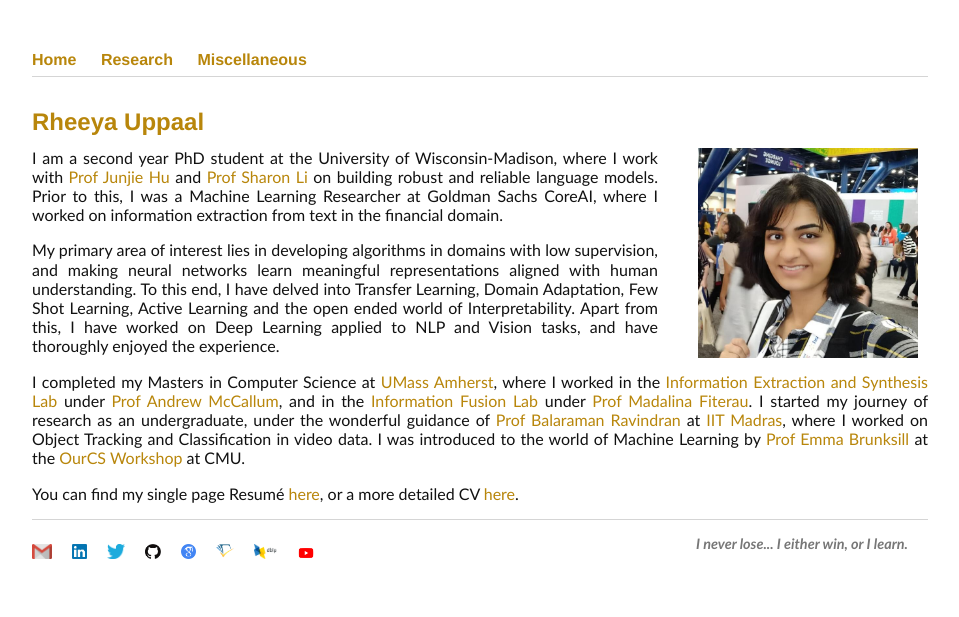
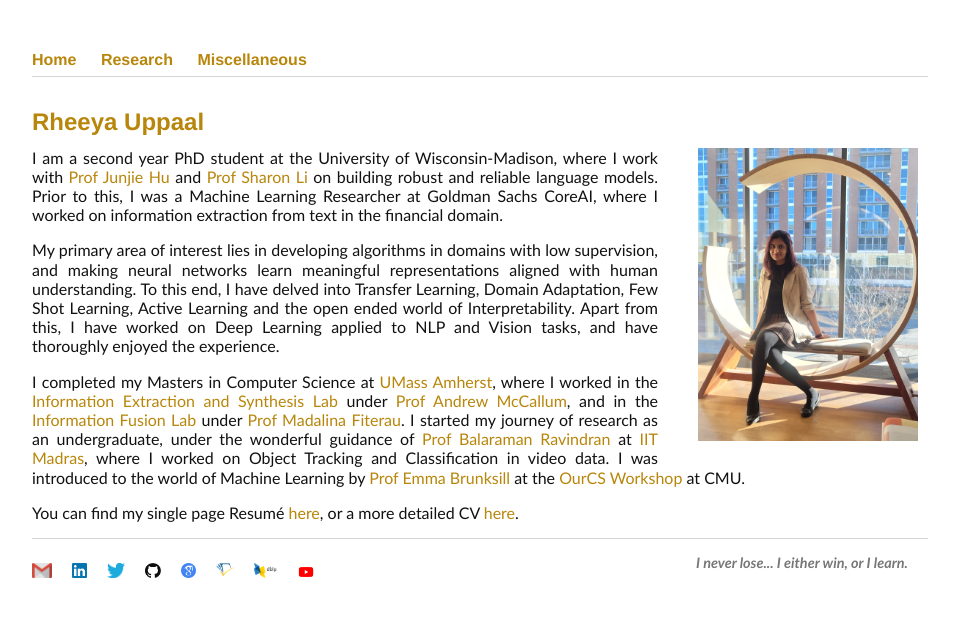
Before and after one commit to Uppaal/Uppaal.github.io, a Jekyll site: the page built from index.html, in a window 1280 px wide. Shown: the top 617 px of the page, without its empty margins (160-1119 px from the left). Built offline with Jekyll 4.4.1, drawn with Linux system fonts in a browser that asks for light colours.

Commit message:
Update index.html

```diff
--- a/index.html
+++ b/index.html
@@ -17,7 +17,7 @@ title: Rheeya Uppaal
 
 	<h1>Rheeya Uppaal</h1>
 
-	<img src="images/IESL.jpeg" alt="picture" class="inline" width="220"
+	<img src="images/R2.jpeg" alt="picture" class="inline" width="220"
 		 style="float:right; padding-top:0; padding-bottom: 10px; padding-left: 40px; padding-right: 10px">
 
 	<p>I am a second year PhD student at the University of Wisconsin-Madison, where I work with <a href="https://junjiehu.github.io/">Prof Junjie Hu</a> and <a href="http://pages.cs.wisc.edu/~sharonli/">Prof Sharon Li</a> on building robust and reliable language models.
```
